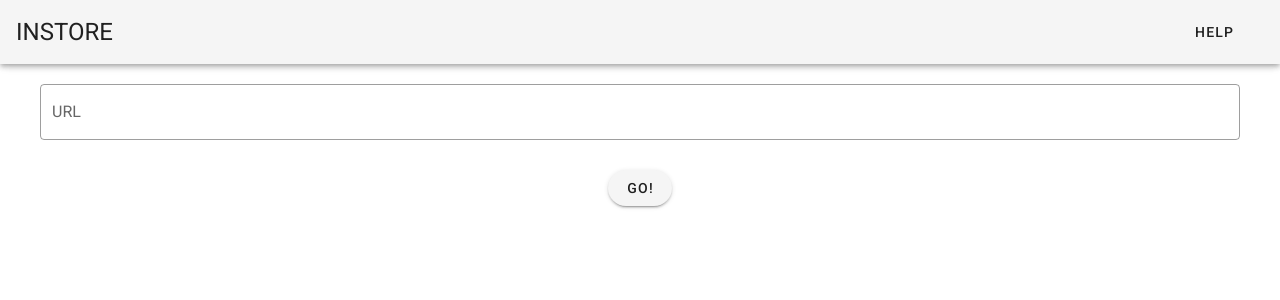
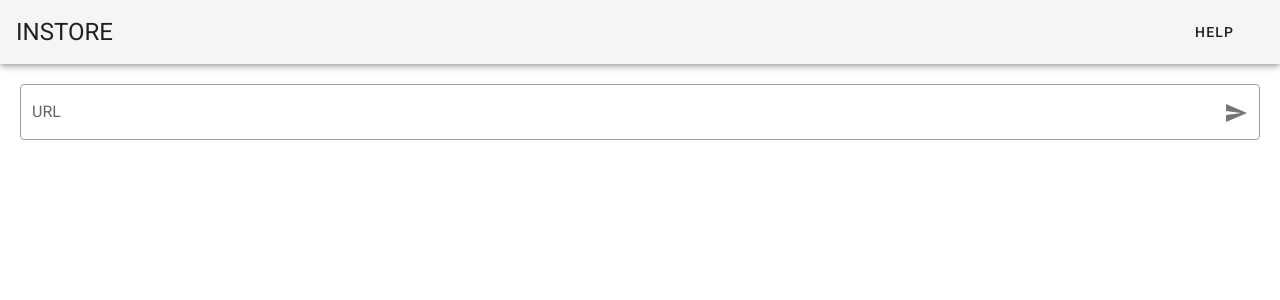
Before and after one commit to voiciphil/instore, a Vue app in the folder frontend/: page / in a window 1280 px wide. Shown: the top 300 px of the page. Built offline with nearby package versions, Linux system fonts and the light colour scheme.

Commit message:
Add progress bar and modify layout

```diff
--- a/frontend/src/components/home/Input.vue
+++ b/frontend/src/components/home/Input.vue
@@ -1,22 +1,25 @@
 <template>
   <div class="body">
     <v-text-field
+      class="ma-5"
       v-model="address"
       v-bind:rules="[rule]"
-      class="mt-5 mb-0 ml-10 mr-10"
-      outlined="outlined"
-      clearable
+      v-on:click:append="getPictures"
+      append-icon="mdi-send"
+      outlined
       label="URL"
       hint="인스타그램 게시물의 URL을 입력하세요."
     >
     </v-text-field>
-    <v-btn
-      v-on:click="getPictures"
-      class="mb-10"
-      rounded
+    <v-progress-linear
+      v-bind:indeterminate="inProgress"
+      v-if="inProgress"
+      striped
+      class="mt-n5"
+      height="10"
+      width="300"
     >
-      {{ btn }}
-    </v-btn>
+    </v-progress-linear>
   </div>
 </template>
 
@@ -28,14 +31,17 @@ export default {
     return {
       btn: 'GO!',
       address: '',
-      valid: true
+      valid: true,
+      inProgress: false
     }
   },
   methods: {
     async getPictures () {
       if (this.address !== '') {
         bus.$emit('init')
+        this.inProgress = true
         const res = await this.$axios.post('/api/image/list', { link: this.address })
+        this.inProgress = false
         if (res.data.message === 'success') {
           this.valid = true
           bus.$emit('go', res.data.imgLinks)
```
